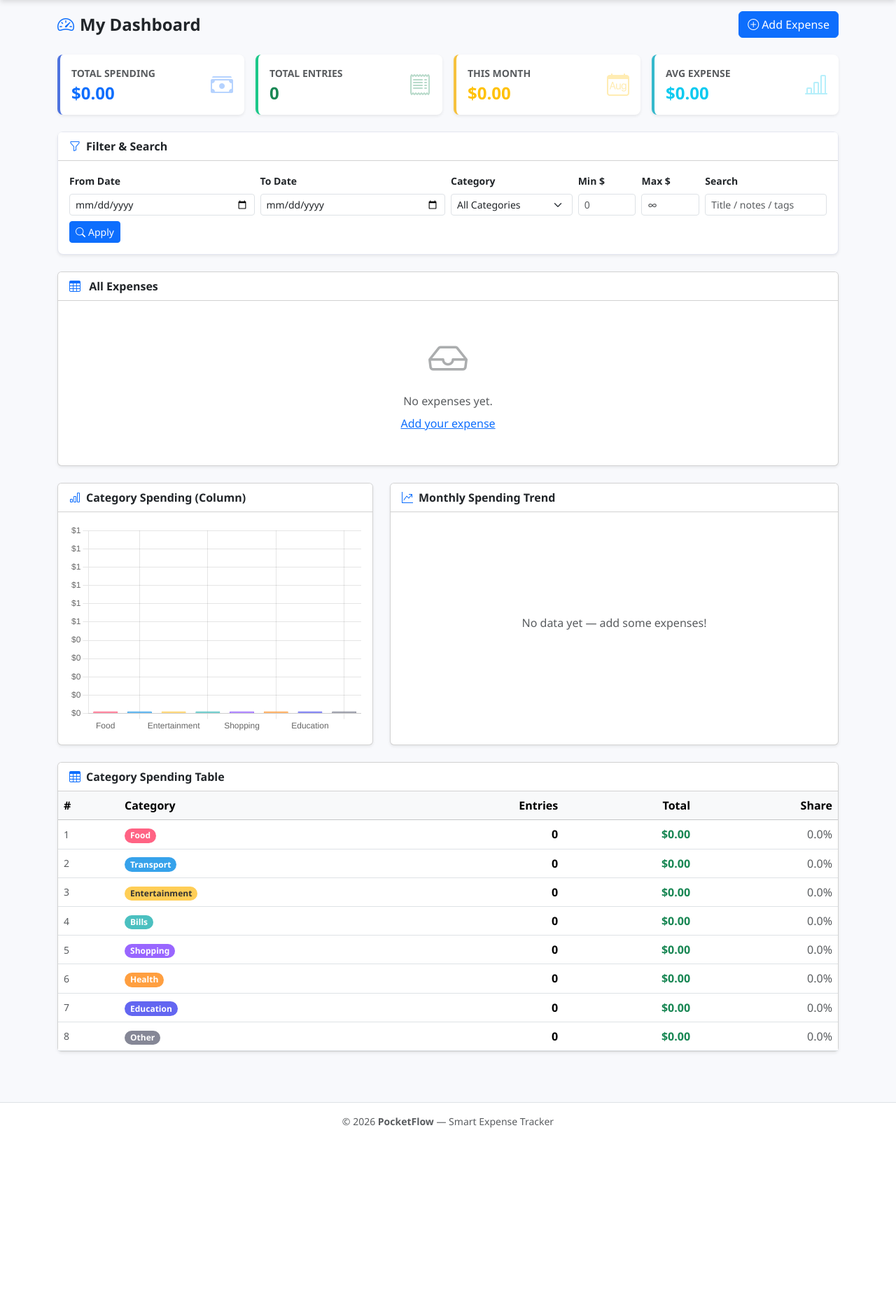
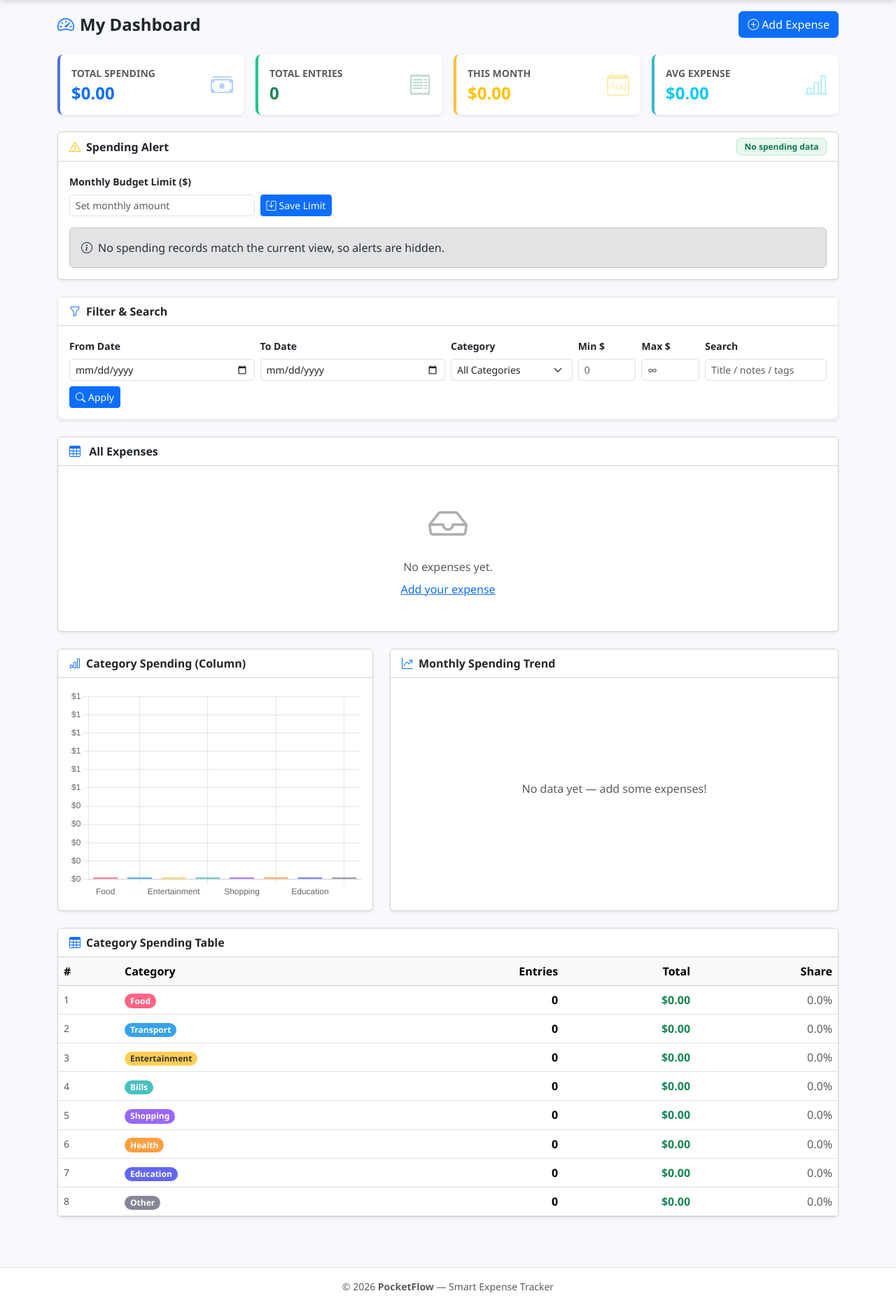
Before and after one commit to sanzinanafrose/PocketFlow, a Flask app: page /dashboard in a window 1280 px wide. Shown: the part 58-1923 px from the top of the page at 70% size. Before the commit the page ends 1670 px from the top, so only its background shows below. Run offline with Flask 3, Linux system fonts and the light colour scheme; a user stored in the database is signed in; data comes from the database, SQL or seed files in the repository; both versions use the stored data as it was after the commit.

Commit message:
Spending Alerts Feature Implement

```diff
--- a/app.py
+++ b/app.py
@@ -5,7 +5,9 @@ import hashlib
 import os
 import secrets
 import time
-from datetime import datetime
+import calendar
+from collections import defaultdict
+from datetime import datetime, timedelta
 
 app = Flask(__name__)
 app.secret_key = os.environ.get('SECRET_KEY', 'pocket-flow-secret-key-change-in-production')
@@ -45,6 +47,201 @@ def is_valid_image(stream):
     return False
 
 
+def classify_risk(increase_pct):
+    if increase_pct > 30:
+        return 'High'
+    if increase_pct >= 15:
+        return 'Medium'
+    return 'Low'
+
+
+def _pct_change(current, baseline):
+    if baseline <= 0:
+        return None
+    return ((current - baseline) / baseline) * 100
+
+
+def build_spending_alerts(conn, user_id, monthly_budget=0.0):
+    """Rule-based spending alerts for user dashboard (SQLite-safe, no ML)."""
+    today = datetime.now().date()
+    baseline_start = today - timedelta(days=7)
+    week_start = today - timedelta(days=today.weekday())
+    current_month_start = today.replace(day=1)
+    prev_month_end = current_month_start - timedelta(days=1)
+    prev_month_start = prev_month_end.replace(day=1)
+
+    rows = conn.execute(
+        'SELECT amount, category, date FROM expenses WHERE user_id = ? AND date >= ? ORDER BY date ASC',
+        [user_id, (today - timedelta(days=95)).isoformat()]
+    ).fetchall()
+
+    baseline_cat = defaultdict(float)
+    day_totals = defaultdict(float)
+    week_cat = defaultdict(float)
+    current_month_cat = defaultdict(float)
+    prev_month_cat = defaultdict(float)
+
+    baseline_total = 0.0
+    current_month_total = 0.0
+    prev_month_total = 0.0
+
+    for r in rows:
+        raw_date = r['date']
+        try:
+            expense_date = datetime.strptime(raw_date, '%Y-%m-%d').date()
+        except (TypeError, ValueError):
+            continue
+
+        amount = float(r['amount'] or 0)
+        if amount <= 0:
+            continue
+        category = r['category'] if r['category'] else 'Other'
+
+        if baseline_start <= expense_date <= today:
+            baseline_cat[category] += amount
+            baseline_total += amount
+            day_totals[expense_date] += amount
+
+        if week_start <= expense_date <= today:
+            week_cat[category] += amount
+
+        if current_month_start <= expense_date <= today:
+            current_month_cat[category] += amount
+            current_month_total += amount
+
+        if prev_month_start <= expense_date <= prev_month_end:
+            prev_month_cat[category] += amount
+            prev_month_total += amount
+
+    alerts = []
+    risk_counts = {'Low': 0, 'Medium': 0, 'High': 0}
+
+    # Day-to-day increase checks inside rolling 7-day window (no need to wait 7 full days).
+    ordered_days = sorted(day_totals.keys())
+    for i in range(1, len(ordered_days)):
+        prev_day = ordered_days[i - 1]
+        curr_day = ordered_days[i]
+        prev_total = day_totals.get(prev_day, 0.0)
+        curr_total = day_totals.get(curr_day, 0.0)
+        if prev_total <= 0 or curr_total <= prev_total:
+            continue
+
+        increase_pct = _pct_change(curr_total, prev_total)
+        if increase_pct is None or increase_pct < 15:
+            continue
+
+        risk = classify_risk(increase_pct)
+        alerts.append({
+            'risk': risk,
+            'kind': 'daily_increase',
+            'category': 'Overall',
+            'increase_pct': round(increase_pct, 1),
+            'message': f"{curr_day.strftime('%A')} spending is {increase_pct:.1f}% higher than {prev_day.strftime('%A')}."
+        })
+        risk_counts[risk] += 1
+
+    # Current week vs usual weekly average by category.
+    weekly_baseline_factor = 7.0 / 7.0
+    for category in sorted(set(list(baseline_cat.keys()) + list(week_cat.keys()))):
+        baseline_weekly_avg = baseline_cat.get(category, 0.0) / weekly_baseline_factor
+        current_week = week_cat.get(category, 0.0)
+        if baseline_weekly_avg <= 0 or current_week <= baseline_weekly_avg:
+            continue
+
+        increase_pct = _pct_change(current_week, baseline_weekly_avg)
+        if increase_pct is None or increase_pct < 15:
+            continue
+
+        risk = classify_risk(increase_pct)
+        alerts.append({
+            'risk': risk,
+            'kind': 'weekly_category',
+            'category': category,
+            'increase_pct': round(increase_pct, 1),
+            'message': f'{category} spending is {increase_pct:.1f}% higher than your usual weekly average.'
+        })
+        risk_counts[risk] += 1
+
+    # Current month vs previous month by category.
+    for category in sorted(set(list(current_month_cat.keys()) + list(prev_month_cat.keys()))):
+        prev_amount = prev_month_cat.get(category, 0.0)
+        curr_amount = current_month_cat.get(category, 0.0)
+        if prev_amount <= 0 or curr_amount <= prev_amount:
+            continue
+
+        increase_pct = _pct_change(curr_amount, prev_amount)
+        if increase_pct is None or increase_pct < 15:
+            continue
+
+        risk = classify_risk(increase_pct)
+        alerts.append({
+            'risk': risk,
+            'kind': 'monthly_category',
+            'category': category,
+            'increase_pct': round(increase_pct, 1),
+            'message': f'{category} spending is rising faster than last month ({increase_pct:.1f}% increase).'
+        })
+        risk_counts[risk] += 1
+
+    # Month-end overspend projection against usual monthly baseline.
+    elapsed_days = today.day
+    days_in_month = calendar.monthrange(today.year, today.month)[1]
+    if elapsed_days >= 3 and current_month_total > 0 and baseline_total > 0:
+        projected_month_total = (current_month_total / elapsed_days) * days_in_month
+        increase_pct = _pct_change(projected_month_total, baseline_total)
+        if increase_pct is not None and increase_pct >= 15:
+            risk = classify_risk(increase_pct)
+            alerts.append({
+                'risk': risk,
+                'kind': 'monthly_projection',
+                'category': 'Overall',
+                'increase_pct': round(increase_pct, 1),
+                'message': 'You may exceed your usual monthly spending soon.'
+            })
+            risk_counts[risk] += 1
+
+    # Budget-crossing alert for user-defined monthly amount.
+    try:
+        monthly_budget = float(monthly_budget or 0)
+    except (TypeError, ValueError):
+        monthly_budget = 0.0
+
+    if monthly_budget > 0 and current_month_total > monthly_budget:
+        increase_pct = _pct_change(current_month_total, monthly_budget)
+        increase_pct = increase_pct if increase_pct is not None else 0.0
+        risk = classify_risk(increase_pct)
+        alerts.append({
+            'risk': risk,
+            'kind': 'monthly_budget_crossed',
+            'category': 'Budget',
+            'increase_pct': round(increase_pct, 1),
+            'message': f'You crossed your monthly budget (${monthly_budget:.2f}).'
+        })
+        risk_counts[risk] += 1
+
+    # Keep alert list concise and most important first.
+    alerts = sorted(alerts, key=lambda a: a['increase_pct'], reverse=True)[:6]
+
+    top_risk = 'Low'
+    if any(a['risk'] == 'High' for a in alerts):
+        top_risk = 'High'
+    elif any(a['risk'] == 'Medium' for a in alerts):
+        top_risk = 'Medium'
+
+    risk_score = {'Low': 30, 'Medium': 65, 'High': 90}[top_risk]
+
+    has_enough_history = baseline_total > 0
+
+    return {
+        'risk_level': top_risk,
+        'risk_score': risk_score,
+        'alerts': alerts,
+        'risk_counts': risk_counts,
+        'has_enough_history': has_enough_history,
+        'fallback_message': 'No spending found in the last 7 days.'
+    }
+
+
 def init_db():
     os.makedirs(UPLOAD_FOLDER, exist_ok=True)
     conn = get_db()
@@ -56,6 +253,7 @@ def init_db():
             password_hash TEXT    NOT NULL,
             is_admin      INTEGER NOT NULL DEFAULT 0,
             avatar        TEXT    NOT NULL DEFAULT '',
+            monthly_budget REAL   NOT NULL DEFAULT 0,
             remember_token TEXT NOT NULL DEFAULT '',
             remember_token_expiry INTEGER NOT NULL DEFAULT 0,
             created_at    TEXT    NOT NULL DEFAULT (datetime('now'))
@@ -78,6 +276,11 @@ def init_db():
     # Migration: add avatar column to existing databases
     try:
         conn.execute("ALTER TABLE users ADD COLUMN avatar TEXT NOT NULL DEFAULT ''")
+        conn.commit()
+    except sqlite3.OperationalError:
+        pass  # column already exists
+    try:
+        conn.execute('ALTER TABLE users ADD COLUMN monthly_budget REAL NOT NULL DEFAULT 0')
         conn.commit()
     except sqlite3.OperationalError:
         pass  # column already exists
@@ -403,6 +606,11 @@ def dashboard():
     query += ' ORDER BY date DESC, created_at DESC'
 
     conn = get_db()
+    user_settings = conn.execute(
+        'SELECT COALESCE(monthly_budget, 0) AS monthly_budget FROM users WHERE id = ?', [user_id]
+    ).fetchone()
+    monthly_budget = float(user_settings['monthly_budget'] or 0)
+
     expenses = conn.execute(query, params).fetchall()
 
     # Overall stats (unfiltered)
@@ -444,6 +652,7 @@ def dashboard():
         f"SELECT strftime('%Y-%m', date) AS month, SUM(amount) AS total "
         f"FROM expenses {chart_where} GROUP BY month ORDER BY month ASC", chart_params
     ).fetchall()
+
     conn.close()
 
     # Keep category chart/table stable by always showing all known categories.
@@ -472,6 +681,41 @@ def dashboard():
             })
 
     filtered_total = sum(e['amount'] for e in expenses)
+    has_spending_view_data = bool(expenses)
+
+    # Budget-only alert behavior: show alert only when set budget is crossed.
+    alert_total = filtered_total if has_filter else float(monthly_total or 0)
+    active_scope = 'Filtered spending' if has_filter else 'This month spending'
+    budget_alerts = []
+    budget_risk_counts = {'Low': 0, 'Medium': 0, 'High': 0}
+
+    if monthly_budget > 0 and alert_total > monthly_budget:
+        increase_pct = _pct_change(alert_total, monthly_budget)
+        increase_pct = increase_pct if increase_pct is not None else 0.0
+        risk = classify_risk(increase_pct)
+        budget_alerts.append({
+            'risk': risk,
+            'kind': 'budget_crossed',
+            'category': 'Budget',
+            'increase_pct': round(increase_pct, 1),
+            'message': f'{active_scope} crossed your budget (${monthly_budget:.2f}).'
+        })
+        budget_risk_counts[risk] += 1
+
+    budget_risk_level = 'Low'
+    if any(a['risk'] == 'High' for a in budget_alerts):
+        budget_risk_level = 'High'
+    elif any(a['risk'] == 'Medium' for a in budget_alerts):
+        budget_risk_level = 'Medium'
+
+    spending_alerts = {
+        'alerts': budget_alerts,
+        'risk_counts': budget_risk_counts,
+        'risk_level': budget_risk_level,
+        'risk_score': {'Low': 30, 'Medium': 65, 'High': 90}[budget_risk_level],
+        'has_enough_history': True,
+        'fallback_message': ''
+    }
 
     return render_template('expenses/dashboard.html',
         expenses=expenses,
@@ -481,6 +725,7 @@ def dashboard():
         monthly_total=monthly_total,
         filtered_total=filtered_total,
         categories=CATEGORIES,
+        monthly_budget=monthly_budget,
         has_filter=has_filter,
         filters=filters,
         cat_rows=cat_rows,
@@ -488,7 +733,43 @@ def dashboard():
         cat_values=[r['total'] for r in cat_rows],
         monthly_labels=[r['month'] for r in monthly_rows],
         monthly_values=[r['total'] for r in monthly_rows],
+        has_spending_view_data=has_spending_view_data,
+        spending_alerts=spending_alerts['alerts'],
+        spending_risk_level=spending_alerts['risk_level'],
+        spending_risk_score=spending_alerts['risk_score'],
+        spending_risk_counts=spending_alerts['risk_counts'],
+        spending_has_history=spending_alerts['has_enough_history'],
+        spending_fallback_message=spending_alerts['fallback_message'],
     )
+
+
+@app.route('/budget/set', methods=['POST'])
+@login_required
+def set_monthly_budget():
+    user_id = session['user_id']
+    raw_budget = request.form.get('monthly_budget', '').strip()
+
+    try:
+        if raw_budget == '':
+            budget_value = 0.0
+        else:
+            budget_value = float(raw_budget)
+        if budget_value < 0:
+            raise ValueError()
+    except ValueError:
+        flash('Please enter a valid monthly budget amount.', 'danger')
+        return redirect(url_for('dashboard'))
+
+    conn = get_db()
+    conn.execute('UPDATE users SET monthly_budget = ? WHERE id = ?', [budget_value, user_id])
+    conn.commit()
+    conn.close()
+
+    if budget_value > 0:
+        flash(f'Monthly budget set to ${budget_value:.2f}.', 'success')
+    else:
+        flash('Monthly budget cleared.', 'info')
+    return redirect(url_for('dashboard'))
 
 
 # ── Add Expense ────────────────────────────────────────────────────────────────
--- a/static/css/style.css
+++ b/static/css/style.css
@@ -86,6 +86,73 @@ main, .container.main-wrap {
   border: 1px solid #e3e6f0;
   border-radius: .5rem;
   background: #fff;
+}
+
+/* ── Spending alerts ───────────────────── */
+.risk-badge {
+  font-weight: 600;
+  padding: .35rem .65rem;
+}
+
+.risk-low {
+  background: #e8f8ef;
+  color: #0f7a4d;
+  border: 1px solid #bfe8d1;
+}
+
+.risk-medium {
+  background: #fff8e6;
+  color: #9a6a00;
+  border: 1px solid #f2dfab;
+}
+
+.risk-high {
+  background: #fdeceb;
+  color: #ab2a21;
+  border: 1px solid #f3c5c1;
+}
+
+.risk-meter {
+  height: .8rem;
+  background: #eef1f7;
+}
+
+.risk-fill-low {
+  background: linear-gradient(90deg, #1cc88a, #27d79a);
+}
+
+.risk-fill-medium {
+  background: linear-gradient(90deg, #f6c23e, #ffc94a);
+}
+
+.risk-fill-high {
+  background: linear-gradient(90deg, #e74a3b, #ff5e4f);
+}
+
+.alert-card {
+  border-radius: .55rem;
+  border: 1px solid;
+  padding: .7rem .8rem;
+}
+
+.alert-low {
+  border-color: #bfe8d1;
+  background: #f3fcf7;
+}
+
+.alert-medium {
+  border-color: #f2dfab;
+  background: #fffbef;
+}
+
+.alert-high {
+  border-color: #f3c5c1;
+  background: #fff3f2;
+}
+
+.mini-chart-box {
+  position: relative;
+  height: 220px;
 }
 
 /* ── Hero (landing page) ───────────────── */
--- a/static/js/main.js
+++ b/static/js/main.js
@@ -111,6 +111,45 @@ function initCategoryColumnChart(canvasId, labels, values) {
   });
 }
 
+// ── Alert risk summary chart ────────────────────────────────────────────────
+function initAlertSummaryChart(canvasId, riskCounts) {
+  var ctx = document.getElementById(canvasId);
+  if (!ctx || !riskCounts) return;
+
+  var labels = ['Low', 'Medium', 'High'];
+  var values = labels.map(function (k) { return Number(riskCounts[k] || 0); });
+  var total = values.reduce(function (sum, n) { return sum + n; }, 0);
+  if (total === 0) return;
+
+  new Chart(ctx, {
+    type: 'doughnut',
+    data: {
+      labels: labels,
+      datasets: [{
+        data: values,
+        backgroundColor: ['#1cc88a', '#f6c23e', '#e74a3b'],
+        borderColor: '#fff',
+        borderWidth: 2
+      }]
+    },
+    options: {
+      responsive: true,
+      maintainAspectRatio: false,
+      cutout: '62%',
+      plugins: {
+        legend: { position: 'bottom', labels: { boxWidth: 12 } },
+        tooltip: {
+          callbacks: {
+            label: function (ctx) {
+              return '  ' + ctx.label + ': ' + ctx.raw;
+            }
+          }
+        }
+      }
+    }
+  });
+}
+
 // ── Bar chart (monthly trend) ────────────────────────────────────────────────
 function initBarChart(canvasId, labels, values) {
   var ctx = document.getElementById(canvasId);
--- a/templates/expenses/dashboard.html
+++ b/templates/expenses/dashboard.html
@@ -61,6 +61,89 @@
           <i class="bi bi-bar-chart-line stat-icon text-info"></i>
         </div>
       </div>
+    </div>
+  </div>
+
+  <!-- ── Spending Alert ──────────────────────────────────────────────────── -->
+  <div class="card shadow-sm mb-4">
+    <div class="card-header bg-white d-flex justify-content-between align-items-center flex-wrap gap-2">
+      <span class="fw-semibold"><i class="bi bi-exclamation-triangle me-2 text-warning"></i>Spending Alert</span>
+      {% if has_spending_view_data %}
+        <span class="badge risk-badge risk-{{ spending_risk_level|lower }}">Risk: {{ spending_risk_level }}</span>
+      {% else %}
+        <span class="badge risk-badge risk-low">No spending data</span>
+      {% endif %}
+    </div>
+    <div class="card-body">
+      <form method="POST" action="{{ url_for('set_monthly_budget') }}" class="row g-2 align-items-end mb-3">
+        <div class="col-sm-7 col-md-4 col-lg-3">
+          <label class="form-label small fw-semibold">Monthly Budget Limit ($)</label>
+          <input type="number" name="monthly_budget" class="form-control form-control-sm"
+                 min="0" step="0.01" value="{{ '%.2f'|format(monthly_budget) if monthly_budget > 0 else '' }}"
+                 placeholder="Set monthly amount">
+        </div>
+        <div class="col-auto">
+          <button type="submit" class="btn btn-sm btn-primary">
+            <i class="bi bi-save me-1"></i>Save Limit
+          </button>
+        </div>
+        {% if monthly_budget > 0 %}
+          <div class="col-auto">
+            <button type="submit" name="monthly_budget" value="" class="btn btn-sm btn-outline-secondary">
+              <i class="bi bi-x-circle me-1"></i>Clear
+            </button>
+          </div>
+          <div class="col-12 col-lg-auto ms-lg-auto">
+            <span class="small text-muted">Current limit: <strong>${{ '%.2f'|format(monthly_budget) }}</strong></span>
+          </div>
+        {% endif %}
+      </form>
+
+      {% if not has_spending_view_data %}
+        <div class="alert alert-secondary mb-0">
+          <i class="bi bi-info-circle me-2"></i>No spending records match the current view, so alerts are hidden.
+        </div>
+      {% elif not spending_has_history %}
+        <div class="alert alert-secondary mb-0">
+          <i class="bi bi-info-circle me-2"></i>{{ spending_fallback_message }}
+        </div>
+      {% else %}
+        <div class="risk-meter-wrap mb-3">
+          <div class="d-flex justify-content-between align-items-center mb-1">
+            <small class="text-muted">Spending Risk Meter</small>
+            <small class="fw-semibold">{{ spending_risk_score }} / 100</small>
+          </div>
+          <div class="progress risk-meter" role="progressbar" aria-valuenow="{{ spending_risk_score }}" aria-valuemin="0" aria-valuemax="100">
+            <div class="progress-bar risk-fill-{{ spending_risk_level|lower }}" style="width: {{ spending_risk_score }}%"></div>
+          </div>
+        </div>
+
+        {% if spending_alerts %}
+          <div class="row g-2">
+            <div class="col-lg-8">
+              {% for alert in spending_alerts %}
+                <div class="alert-card alert-{{ alert.risk|lower }} mb-2">
+                  <div class="d-flex justify-content-between align-items-center gap-2 flex-wrap">
+                    <div>
+                      <strong>{{ alert.risk }} Risk:</strong> {{ alert.message }}
+                    </div>
+                    <span class="badge bg-light text-dark">{{ "%.1f"|format(alert.increase_pct) }}%</span>
+                  </div>
+                </div>
+              {% endfor %}
+            </div>
+            <div class="col-lg-4">
+              <div class="mini-chart-box">
+                <canvas id="alertSummaryChart"></canvas>
+              </div>
+            </div>
+          </div>
+        {% else %}
+          <div class="alert alert-success mb-0">
+            <i class="bi bi-check-circle me-2"></i>No budget alert. {% if monthly_budget > 0 %}You are within your set budget.{% else %}Set a monthly budget limit to enable alerts.{% endif %}
+          </div>
+        {% endif %}
+      {% endif %}
     </div>
   </div>
 
@@ -325,14 +408,16 @@
     "cat_labels": cat_labels,
     "cat_values": cat_values,
     "monthly_labels": monthly_labels,
-    "monthly_values": monthly_values
+  "monthly_values": monthly_values,
+  "alert_risk_counts": spending_risk_counts
 } | tojson }}
 </script>
 
 <script>
     const chartData = JSON.parse(document.getElementById('chart-data').textContent);
 
-  initCategoryColumnChart('categoryChart', chartData.cat_labels, chartData.cat_values);
+    initCategoryColumnChart('categoryChart', chartData.cat_labels, chartData.cat_values);
     initBarChart('barChart', chartData.monthly_labels, chartData.monthly_values);
+    initAlertSummaryChart('alertSummaryChart', chartData.alert_risk_counts);
 </script>
 {% endblock %}
```
Also changed, not shown: pocket_flow.db.
